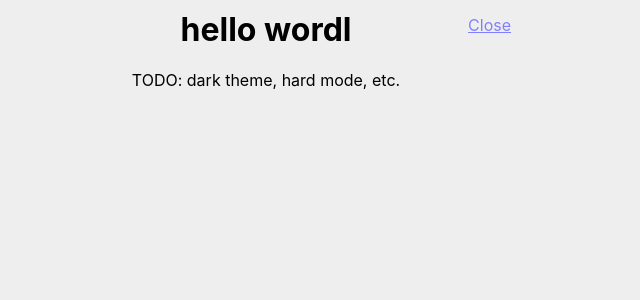
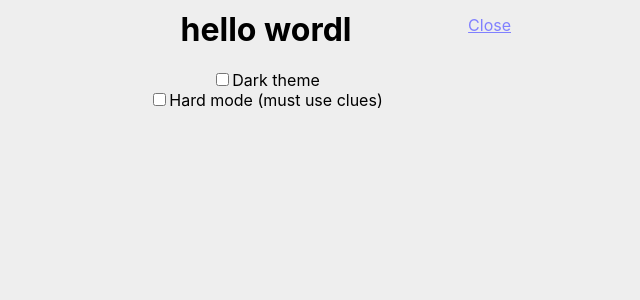
Before and after one commit to lynn/hello, a React (Create React App) app: page / in a window 1280 px wide. Both pictures are taken after a click on the link "Settings". Shown: the top 300 px of the page, without its empty margins (374-1014 px from the left). Built offline with nearby package versions, Linux system fonts and the light colour scheme.

Commit message:
Settings hook

```diff
--- /dev/null
+++ b/src/About.tsx
@@ -0,0 +1,70 @@
+import { Clue } from "./clue";
+import { Row, RowState } from "./Row";
+import { maxGuesses } from "./util";
+
+export function About() {
+  return (
+    <div className="App-about">
+      <p>
+        <i>hello wordl</i> is a remake of the word game{" "}
+        <a href="https://www.powerlanguage.co.uk/wordle/">
+          <i>Wordle</i>
+        </a>{" "}
+        by <a href="https://twitter.com/powerlanguish">powerlanguage</a>, which
+        I think is based on the TV show <i>Lingo</i>.
+      </p>
+      <p>
+        You get {maxGuesses} tries to guess a target word.
+        <br />
+        After each guess, you get Mastermind-style feedback:
+      </p>
+      <Row
+        rowState={RowState.LockedIn}
+        wordLength={4}
+        cluedLetters={[
+          { clue: Clue.Absent, letter: "w" },
+          { clue: Clue.Absent, letter: "o" },
+          { clue: Clue.Correct, letter: "r" },
+          { clue: Clue.Elsewhere, letter: "d" },
+        ]}
+      />
+      <p>
+        <b>W</b> and <b>O</b> aren't in the target word at all.
+        <br />
+        <b>R</b> is correct! The third letter is <b>R</b>
+        .<br />
+        <b>D</b> occurs <em>elsewhere</em> in the target word.
+      </p>
+      <p>
+        Let's move the <b>D</b> in our next guess:
+      </p>
+      <Row
+        rowState={RowState.LockedIn}
+        wordLength={4}
+        cluedLetters={[
+          { clue: Clue.Correct, letter: "d" },
+          { clue: Clue.Correct, letter: "a" },
+          { clue: Clue.Correct, letter: "r" },
+          { clue: Clue.Absent, letter: "k" },
+        ]}
+      />
+      <p>So close!</p>
+      <Row
+        rowState={RowState.LockedIn}
+        wordLength={4}
+        cluedLetters={[
+          { clue: Clue.Correct, letter: "d" },
+          { clue: Clue.Correct, letter: "a" },
+          { clue: Clue.Correct, letter: "r" },
+          { clue: Clue.Correct, letter: "t" },
+        ]}
+      />
+      <p>Got it!</p>
+      <p>
+        Report issues{" "}
+        <a href="https://github.com/lynn/hello-wordl/issues">here</a>, or tweet{" "}
+        <a href="https://twitter.com/chordbug">@chordbug</a>.
+      </p>
+    </div>
+  );
+}
--- a/src/App.tsx
+++ b/src/App.tsx
@@ -1,85 +1,35 @@
 import "./App.css";
-import { seed } from "./util";
+import { maxGuesses, seed } from "./util";
 import Game from "./Game";
 import { useState } from "react";
-import { Row, RowState } from "./Row";
-import { Clue } from "./clue";
+import { About } from "./About";
 
-const maxGuesses = 6;
-
-function About() {
-  return (
-    <div className="App-about">
-      <p>
-        <i>hello wordl</i> is a remake of the word game{" "}
-        <a href="https://www.powerlanguage.co.uk/wordle/">
-          <i>Wordle</i>
-        </a>{" "}
-        by <a href="https://twitter.com/powerlanguish">powerlanguage</a>, which
-        I think is based on the TV show <i>Lingo</i>.
-      </p>
-      <p>
-        You get {maxGuesses} tries to guess a target word.
-        <br />
-        After each guess, you get Mastermind-style feedback:
-      </p>
-      <Row
-        rowState={RowState.LockedIn}
-        wordLength={4}
-        cluedLetters={[
-          { clue: Clue.Absent, letter: "w" },
-          { clue: Clue.Absent, letter: "o" },
-          { clue: Clue.Correct, letter: "r" },
-          { clue: Clue.Elsewhere, letter: "d" },
-        ]}
-      />
-      <p>
-        <b>W</b> and <b>O</b> aren't in the target word at all.
-        <br />
-        <b>R</b> is correct! The third letter is <b>R</b>
-        .<br />
-        <b>D</b> occurs <em>elsewhere</em> in the target word.
-      </p>
-      <p>
-        Let's move the <b>D</b> in our next guess:
-      </p>
-      <Row
-        rowState={RowState.LockedIn}
-        wordLength={4}
-        cluedLetters={[
-          { clue: Clue.Correct, letter: "d" },
-          { clue: Clue.Correct, letter: "a" },
-          { clue: Clue.Correct, letter: "r" },
-          { clue: Clue.Absent, letter: "k" },
-        ]}
-      />
-      <p>So close!</p>
-      <Row
-        rowState={RowState.LockedIn}
-        wordLength={4}
-        cluedLetters={[
-          { clue: Clue.Correct, letter: "d" },
-          { clue: Clue.Correct, letter: "a" },
-          { clue: Clue.Correct, letter: "r" },
-          { clue: Clue.Correct, letter: "t" },
-        ]}
-      />
-      <p>Got it!</p>
-      <p>
-        Report issues{" "}
-        <a href="https://github.com/lynn/hello-wordl/issues">here</a>, or tweet{" "}
-        <a href="https://twitter.com/chordbug">@chordbug</a>.
-      </p>
-    </div>
-  );
-}
-
-function Settings() {
-  return <>TODO: dark theme, hard mode, etc.</>;
+function useSetting<T>(key: string, initial: T): [T, (value: T | ((t: T) => T)) => void] {
+  const [current, setCurrent] = useState<T>(() => {
+    try {
+      const item = window.localStorage.getItem(key);
+      return item ? JSON.parse(item) : initial;
+    } catch (e) {
+      return initial;
+    }
+  });
+  const setSetting = (value: T | ((t: T) => T)) => {
+    try {
+      const v = value instanceof Function ? value(current) : value;
+      setCurrent(v);
+      window.localStorage.setItem(key, JSON.stringify(v));
+    } catch (e) {}
+  };
+  return [current, setSetting];
 }
 
 function App() {
   const [page, setPage] = useState<"game" | "about" | "settings">("game");
+  const prefersDark =
+    window.matchMedia && window.matchMedia("(prefers-color-scheme: dark)").matches;
+  const [dark, setDark] = useSetting<boolean>("dark", prefersDark);
+  const [hard, setHard] = useSetting<boolean>("hard", false);
+
   return (
     <div className="App-container">
       <h1>hello wordl</h1>
@@ -113,16 +63,36 @@ function App() {
           onClick={() =>
             (document.location = seed
               ? "?"
-              : "?seed=" +
-                new Date().toISOString().replace(/-/g, "").slice(0, 8))
+              : "?seed=" + new Date().toISOString().replace(/-/g, "").slice(0, 8))
           }
         >
           {seed ? "Random" : "Today's"}
         </a>
       </div>
       {page === "about" && <About />}
-      {page === "settings" && <Settings />}
-      <Game maxGuesses={maxGuesses} hidden={page !== "game"} />
+      {page === "settings" && (
+        <div className="Settings">
+          <div className="Settings-setting">
+            <input
+              id="dark-setting"
+              type="checkbox"
+              checked={dark}
+              onChange={() => setDark((x: boolean) => !x)}
+            />
+            <label htmlFor="dark-setting">Dark theme</label>
+          </div>
+          <div className="Settings-setting">
+            <input
+              id="hard-setting"
+              type="checkbox"
+              checked={hard}
+              onChange={() => setHard((x: boolean) => !x)}
+            />
+            <label htmlFor="hard-setting">Hard mode (must use clues)</label>
+          </div>
+        </div>
+      )}
+      <Game maxGuesses={maxGuesses} hidden={page !== "game"} hard={hard} />
     </div>
   );
 }
--- a/src/Game.tsx
+++ b/src/Game.tsx
@@ -15,6 +15,7 @@ enum GameState {
 interface GameProps {
   maxGuesses: number;
   hidden: boolean;
+  hard: boolean;
 }
 
 const targets = targetList.slice(0, targetList.indexOf("murky") + 1); // Words no rarer than this one
--- a/src/util.ts
+++ b/src/util.ts
@@ -1,4 +1,6 @@
 import dictionary from "./dictionary.json";
+
+export const maxGuesses = 6;
 
 export const dictionarySet: Set<string> = new Set(dictionary);
 
```
